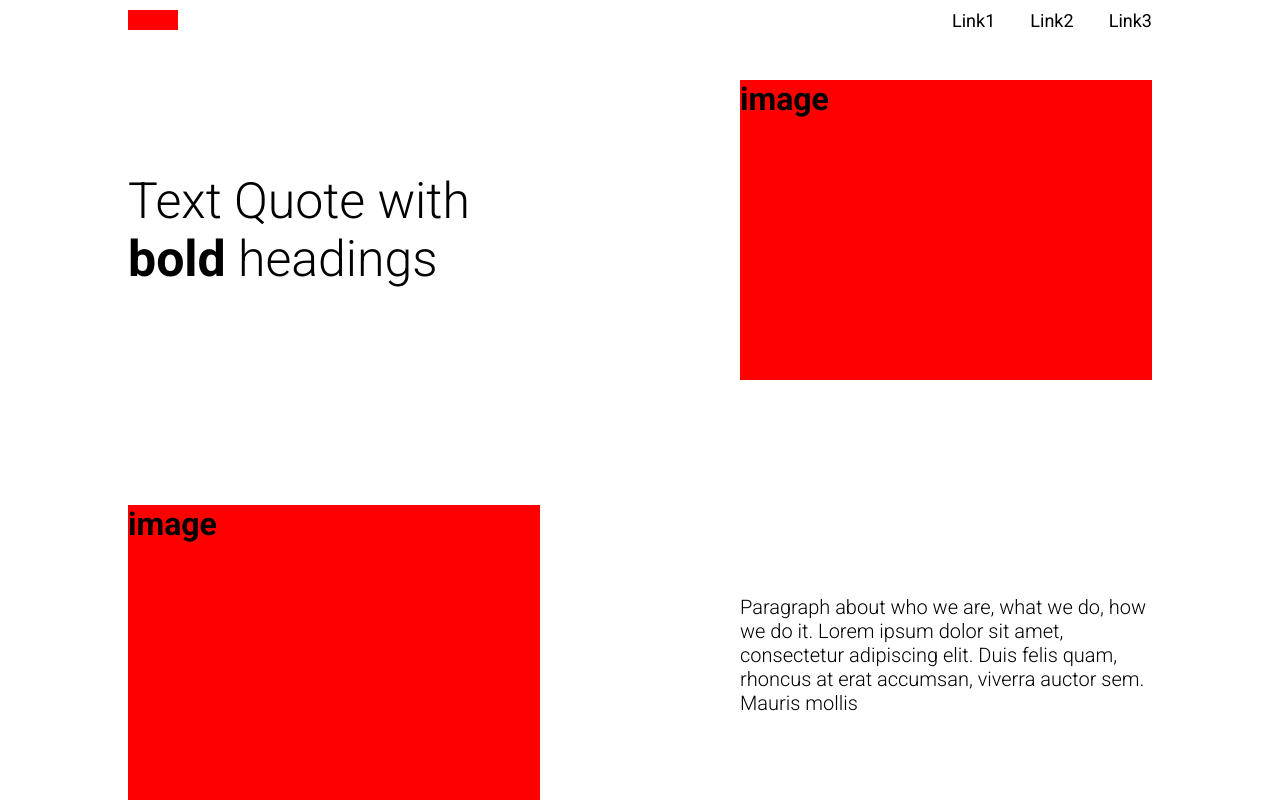
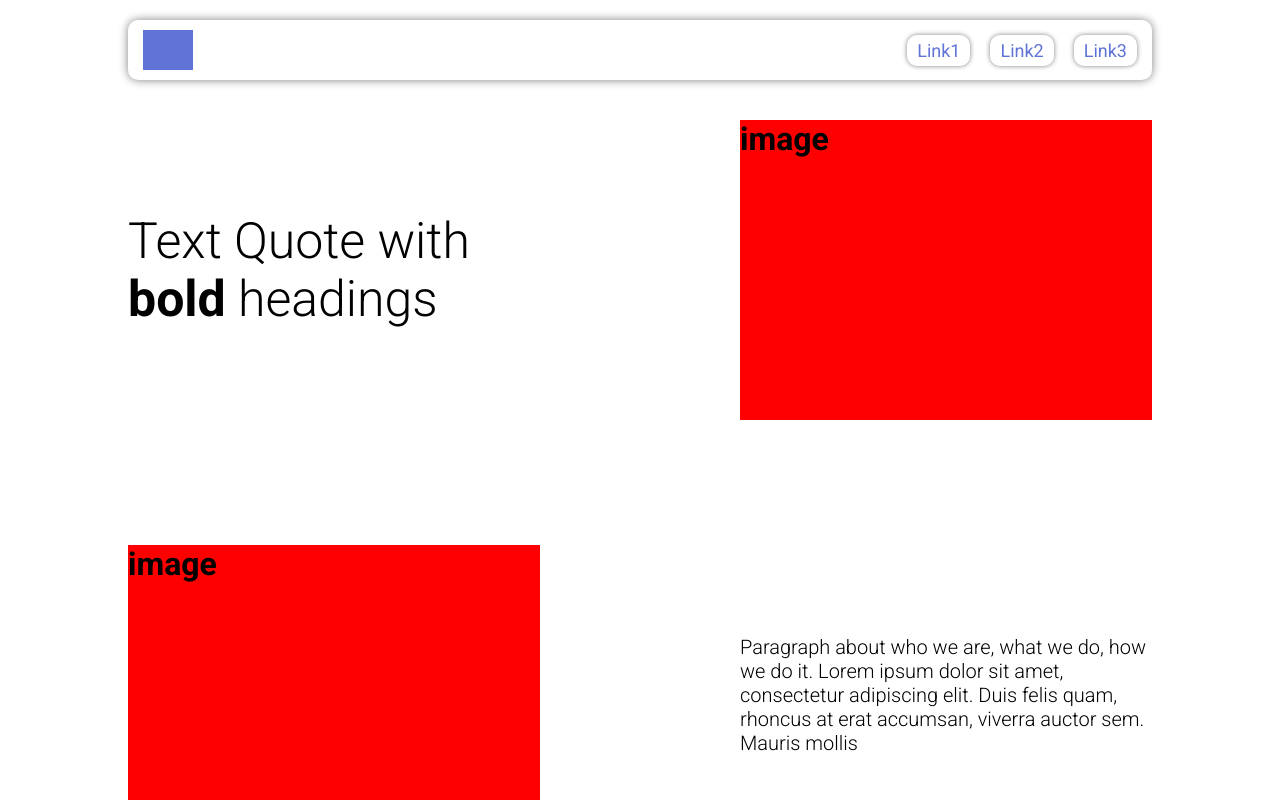
Before and after one commit to VirajRaundal/moneyfit, a React (Create React App) app in the folder frontend/: page / in a window 1280 px wide. Shown: the top 800 px of the page. Built offline with nearby package versions, Linux system fonts and the light colour scheme.

Commit message:
added landing page template

```diff
--- a/frontend/src/App.js
+++ b/frontend/src/App.js
@@ -1,19 +1,25 @@
 import React from "react";
-import Education from "./pages/Education.js";
-import { Routes, Route } from "react-router-dom";
-import Home from "./pages/Home.js";
-import ArticleInput from "./pages/ArticleInput.js";
-import MicroSavings from "./pages/MicroSavings.js";
-import Navbar from "./components/Navbar.jsx";
-import Footer from "./components/Footer.jsx";
-import PaymentTracker from "./pages/PaymentTracker.js";
 import "./App.css";
+import ArticleInput from "./pages/ArticleInput";
+import Education from "./pages/Education";
+import Home from "./pages/Home";
+import LandingPage from "./pages/LandingPage";
+import MicroSavings from "./pages/MicroSavings";
+import PaymentTracker from "./pages/PaymentTracker";
+import Navbar from "./components/Navbar";
+import Footer from "./components/Footer";
+import { Routes, Route, IndexRoute } from "react-router-dom";
 
-function App() {
+const App = () => {
+
   return (
+    <>
+
+      {window.location.pathname === "/landing-page" ? <LandingPage /> : (
         <>
         <Navbar />
         <Routes>
+          {/* <Route path="/" element={<LandingPage />} /> */}
           <Route path="/" element={<Home />} />
           <Route path="/article-input" element={<ArticleInput />} />
           <Route path="/microsavings" element={<MicroSavings />} />
@@ -22,7 +28,9 @@ function App() {
         </Routes>
         <Footer />
         </>
+      )}
+    </>
   );
-}
+};
 
 export default App;
--- a/frontend/src/components/MicroSavingsCard.jsx
+++ b/frontend/src/components/MicroSavingsCard.jsx
@@ -23,7 +23,7 @@ const MicroSavingsCard = (props) => {
   let color = ""
 
   if(props.numKey%2 === 0)
-    color = "#ffdcef";
+    color = "#c7d0ff";
   else if(props.numKey%2 === 1)
     color = "#ffffff";
 
--- a/frontend/src/components/Navbar.jsx
+++ b/frontend/src/components/Navbar.jsx
@@ -7,7 +7,7 @@ const Navbar = () => {
   return (
     <div className='Navbar'>
         <div className='Navbar-content'>
-          <div className='Navbar-logo' onClick={() => navigate("/")}>
+          <div className='Navbar-logo' onClick={() => navigate("/app")}>
           </div>
           <div className='navbar-links'>
             <NavLink className='Link1' to="/microsavings">Link1</NavLink>
--- /dev/null
+++ b/frontend/src/pages/LandingPage.js
@@ -0,0 +1,9 @@
+import React from 'react'
+
+const LandingPage = () => {
+  return (
+    <div className="lp-body" style={{backgroundColor: "red", height: "100vh", width: "100vw"}}>LandingPage</div>
+  )
+}
+
+export default LandingPage
--- a/frontend/src/pages/PaymentTracker.js
+++ b/frontend/src/pages/PaymentTracker.js
@@ -2,24 +2,10 @@ import React from 'react'
 
 const PaymentTracker = () => {
 
-  const date = new Date();
+  return (
+    <div>
 
-  const result2 = date.toLocaleTimeString("en-GB", {
-    hour: "2-digit",
-    minute: "2-digit",
-    second: "2-digit"
-  })
-  console.log(result2)
-
-  const result = date.toLocaleDateString("en-GB", {
-    year: "numeric",
-    month: "2-digit",
-    day: "2-digit",
-  });
-  console.log(result)
-
-  return (
-    <div>PaymentTracker</div>
+    </div>
   )
 }
 
--- a/frontend/src/styles/components/MicroSavingsCard.css
+++ b/frontend/src/styles/components/MicroSavingsCard.css
@@ -33,5 +33,5 @@
 .msc-amt div {
     height: 40px;
     width: 1px;
-    background-color: #9f2b68;
+    background-color: #3858FF;
 }
--- a/frontend/src/styles/components/Navbar.css
+++ b/frontend/src/styles/components/Navbar.css
@@ -2,16 +2,19 @@
     display: flex;
     justify-content: center;
     margin-bottom: 40px;
-
+    margin-top: 20px;
+    font-family: 'Roboto', sans-serif;
 }
 
-
 .Navbar-content{
+    padding: 15px;
+    box-shadow: 0px 0px 10px gray;
+    border-radius: 10px;
     display: flex;
     justify-content: space-between;
     align-items: center;
     width: 80%;
-    height: 40px;
+    height: 60px;
     padding-top: 10px;
     padding-bottom: 10px;
 }
@@ -21,27 +24,36 @@
 .Navbar-logo{
     width: 50px;
     height: 100%;
-    background-color: red;
+    background-color: #6074d7;
     cursor: pointer;
 }
 .navbar-links{
     display: flex;
     justify-content: space-between;
-    width: 200px;
+    /* width: 200px; */
+    gap: 20px;
 }
 .Link1, .Link2, .Link3{
     cursor: pointer;
     transition-timing-function: linear;
     text-decoration: none;
-    color: black;
     font-size: 18px;
+    background-color: white;
+    color: #6074d7;
+    border-radius: 10px;
+    box-shadow: 0px 0px 5px gray;
+    padding: 5px;
+    padding-left: 10px;
+    padding-right: 10px;
+    transition: 0.15s;
 }
 .Link1:hover, .Link2:hover, .Link3:hover{
-    color: red;
-    transition: 0.15s;
+    color: white;
+    background-color: #6074d7;
 }
 .active {
-    color: red;
+    color: white;
+    background-color: #6074d7;
 }
 
 @media only screen and (max-width: 1000px){
--- /dev/null
+++ b/frontend/src/styles/pages/LandingPage.css
@@ -0,0 +1,5 @@
+.lp-body {
+    z-index: 10;
+    position: absolute;
+    top: 0px;
+}
--- a/frontend/src/styles/pages/MicroSavings.css
+++ b/frontend/src/styles/pages/MicroSavings.css
@@ -9,7 +9,7 @@
 }
 
 .ms-payment-container {
-    border: 3px solid #9f2b68;
+    border: 3px solid #6074d7;
     width: 40%;
     border-radius: 10px;
     height: 80vh;
@@ -17,7 +17,7 @@
 }
 .ms-payment-container h1 {
     text-align: center;
-    color: #9f2b68;
+    color: #6074d7;
     padding: 15px;
 }
 
@@ -28,11 +28,10 @@
 }
 
 div::-webkit-scrollbar-track {
-    background: #ffa9d7;
+    background: #c7d0ff;
 }
 div::-webkit-scrollbar-thumb {
-    background: #9f2b68;
-    border-radius: 5px;
+    background: #6074d7;
     height: 1px;
 }
 
```
Also changed, not shown: 1 other file (tests, documents, lock files or other folders). Lines whose indentation alone changed are shown as unchanged.
